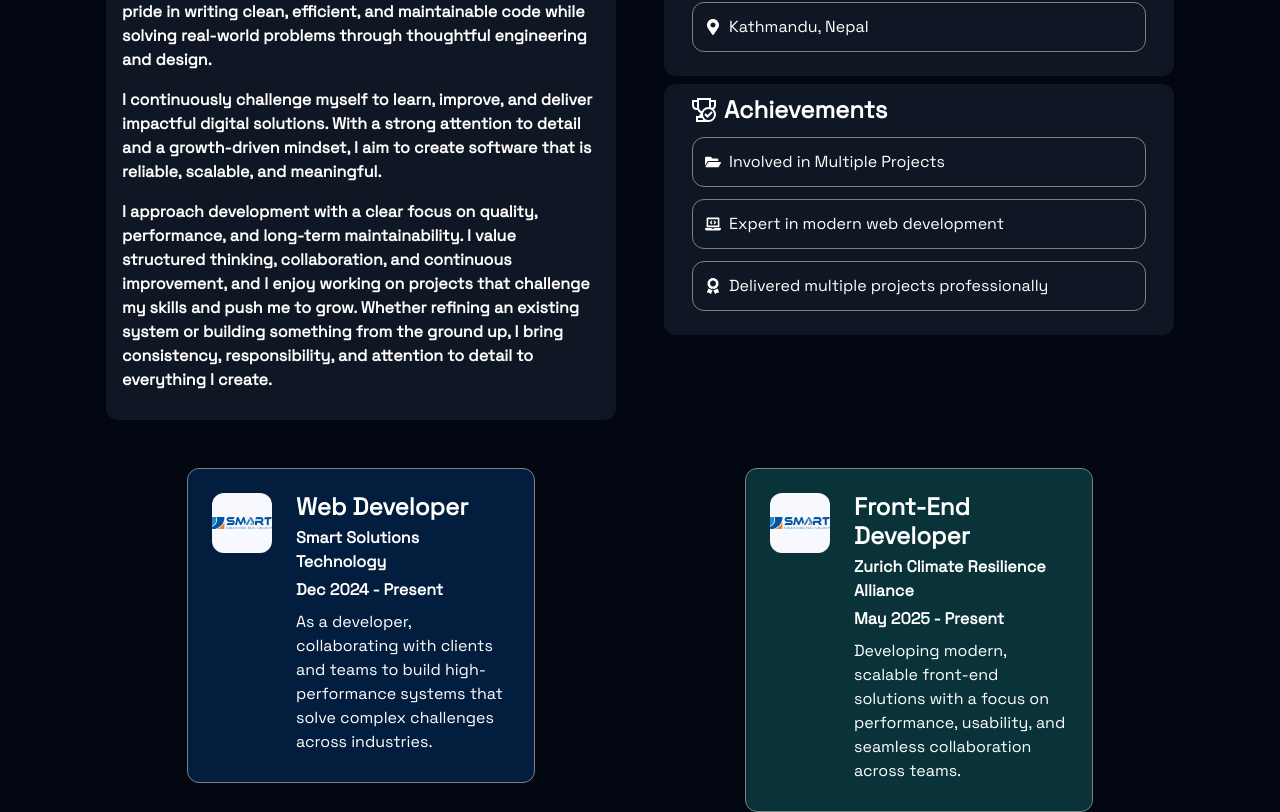
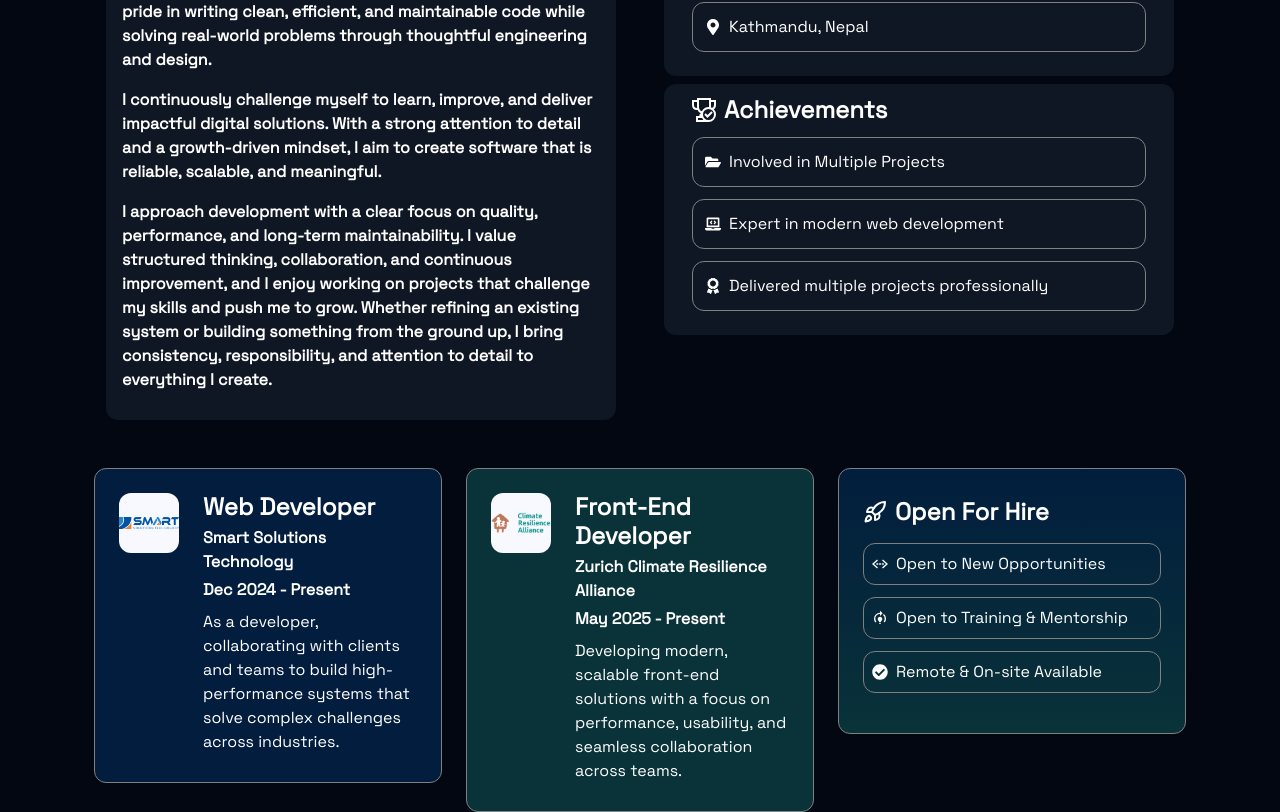
Before and after one commit to Nishant2056/Portfolio, a React (Vite) app: page / in a window 1280 px wide. Shown: the part 1165-1977 px from the top of the page. Built offline with nearby package versions, Linux system fonts and the light colour scheme.

Commit message:
about section updated

```diff
--- a/src/components/about/About.jsx
+++ b/src/components/about/About.jsx
@@ -1,9 +1,20 @@
 import css from "./About.module.css";
-import DescriptionConnect from "./DescriptionConnect";
 import DescriptionOne from "./DescriptionOne";
-import Achievement from "./Achievement";
+import InfoList from "./InfoList";
 import SmartSolutions from "./SmartSolutions";
 import SmartSolutionsLogo from "../../assets/Smart-solutions-logo.png";
+import ZcraLogo from "../../assets/zcralogo.png";
+import { IoIosMailUnread } from "react-icons/io";
+import Hire from "./Hire";
+import {
+  FaGlobe,
+  FaMapMarkerAlt,
+  FaFolderOpen,
+  FaLaptopCode,
+  FaAward,
+} from "react-icons/fa";
+import { VscDebugDisconnect } from "react-icons/vsc";
+import { GrAchievement } from "react-icons/gr";
 
 const About = () => {
   const smartSolutionsData = [
@@ -22,8 +33,34 @@ const About = () => {
       date: "May 2025 - Present",
       description:
         "Developing modern, scalable front-end solutions with a focus on performance, usability, and seamless collaboration across teams.",
-      logo: SmartSolutionsLogo,
+      logo: ZcraLogo,
       bgColor: "rgb(23,153,148,0.3) ",
+    },
+  ];
+
+  const infoListsData = [
+    {
+      title: "Let's Connect",
+      icon: <VscDebugDisconnect />,
+      items: [
+        { name: "bhurtelnishant@gmail.com", icon: <IoIosMailUnread /> },
+        { name: "nishantbhurtel.com.np", icon: <FaGlobe /> },
+        { name: "Kathmandu, Nepal", icon: <FaMapMarkerAlt /> },
+      ],
+      duration: "600",
+    },
+    {
+      title: "Achievements",
+      icon: <GrAchievement />,
+      items: [
+        { name: "Involved in Multiple Projects", icon: <FaFolderOpen /> },
+        { name: "Expert in modern web development", icon: <FaLaptopCode /> },
+        {
+          name: "Delivered multiple projects professionally",
+          icon: <FaAward />,
+        },
+      ],
+      duration: "800",
     },
   ];
 
@@ -46,12 +83,11 @@ const About = () => {
             <DescriptionOne />
           </div>
           <div className="col-md-6 d-flex flex-column gap-2 p-4">
-            <div className={`${css.connection}`}>
-              <DescriptionConnect />
-            </div>
-            <div className={`${css.connection}`}>
-              <Achievement />
-            </div>
+            {infoListsData.map((info, index) => (
+              <div key={index} className={`${css.connection}`}>
+                <InfoList data={info} />
+              </div>
+            ))}
           </div>
         </div>
       </div>
@@ -60,6 +96,7 @@ const About = () => {
           {smartSolutionsData.map((data, index) => (
             <SmartSolutions key={index} data={data} />
           ))}
+          <Hire />
         </div>
       </div>
     </section>
--- /dev/null
+++ b/src/components/about/Hire.jsx
@@ -0,0 +1,55 @@
+import css from "./Hire.module.css";
+import { LuRocket } from "react-icons/lu";
+import { useContext } from "react";
+import { ThemeChangeContext } from "../../store/themeChangeStore.jsx";
+import { FaCheckCircle } from "react-icons/fa";
+import { MdModelTraining } from "react-icons/md";
+import { IoCodeWorkingSharp } from "react-icons/io5";
+
+const Hire = () => {
+  const { theme } = useContext(ThemeChangeContext);
+  const style = {
+    color: theme === "light" ? "#000000" : "#ffffff",
+    backgroundColor: "transparent",
+    textAlign: "left",
+    border: "1px solid gray",
+    borderRadius: "12px",
+    marginBottom: "12px",
+  };
+
+  const hireItems = [
+    { id: 1, icon: IoCodeWorkingSharp, text: "Open to New Opportunities" },
+    { id: 2, icon: MdModelTraining, text: "Open to Training & Mentorship" },
+    { id: 3, icon: FaCheckCircle, text: "Remote & On-site Available" },
+  ];
+
+  return (
+    <div className="col-md-4">
+      <div
+        className={` ${css.hireMe} d-flex gap-2 p-4 justify-content-center align-items-start flex-column`}
+      >
+        <h4 className="d-flex gap-2 align-items-center fw-bold">
+          <LuRocket />
+          Open For Hire
+        </h4>
+        <ul className="list-group list-group-flush">
+          {hireItems.map((item) => {
+            const IconComponent = item.icon;
+            return (
+              <li
+                key={item.id}
+                className="list-group-item d-flex gap-2 align-items-center p-2"
+                style={style}
+              >
+                <IconComponent />
+                {item.text}
+              </li>
+            );
+          })}
+        </ul>
+      </div>
+    </div>
+  );
+};
+
+export default Hire;
--- /dev/null
+++ b/src/components/about/Hire.module.css
@@ -0,0 +1,10 @@
+.hireMe{
+  border: 1px solid gray;
+  border-radius: 12px;
+  background: linear-gradient(to bottom, rgba(0,84,163,0.3), rgba(23,153,148,0.3));
+  min-height: 266px;
+
+}
+.hireMe ul{
+  width: 100%;
+}
--- /dev/null
+++ b/src/components/about/InfoList.jsx
@@ -0,0 +1,40 @@
+import { useContext } from "react";
+import { ThemeChangeContext } from "../../store/themeChangeStore.jsx";
+import css from "./DescriptionConnect.module.css";
+
+const InfoList = ({ data }) => {
+  const { theme } = useContext(ThemeChangeContext);
+  const listStyle = {
+    color: theme === "light" ? "#000000" : "#ffffff",
+    backgroundColor: "transparent",
+    border: "none",
+    padding: "16px 0",
+  };
+
+  return (
+    <div
+      className="container-fluid"
+      data-aos="fade-down"
+      data-aos-easing="ease-in-out"
+      data-aos-duration={data.duration}
+    >
+      <h4 className="text-start fw-bold d-flex align-items-center gap-2">
+        {data.icon}
+        {data.title}
+      </h4>
+      <ul className="list-group list-group-flush">
+        {data.items.map((item, index) => (
+          <li
+            key={index}
+            className={`${css.connectList} list-group-item text-start d-flex align-items-center gap-2`}
+            style={listStyle}
+          >
+            {item.icon} {item.name}
+          </li>
+        ))}
+      </ul>
+    </div>
+  );
+};
+
+export default InfoList;
--- a/src/components/about/SmartSolutions.jsx
+++ b/src/components/about/SmartSolutions.jsx
@@ -1,4 +1,5 @@
 import css from "./SmartSolutions.module.css";
+import InfoList from "./InfoList";
 
 const SmartSolutions = ({ data }) => {
   const style = {
@@ -6,7 +7,7 @@ const SmartSolutions = ({ data }) => {
   };
 
   return (
-    <div className={`${css.workplace} container-fluid col-md-4`}>
+    <div className={`${css.workplace} col-md-4`}>
       <div
         className={`${css.first} d-flex gap-4 align-items-start p-4`}
         style={style}
@@ -19,6 +20,7 @@ const SmartSolutions = ({ data }) => {
           <p className="text-start mb-1 fw-bold">{data.company}</p>
           <p className="text-start mb-2 fw-bold">{data.date}</p>
           <p className="text-start mb-1">{data.description}</p>
+          {data.infoList && <InfoList data={data.infoList} />}
         </div>
       </div>
     </div>
--- a/src/components/about/SmartSolutions.module.css
+++ b/src/components/about/SmartSolutions.module.css
@@ -1,3 +1,6 @@
+.workplace{
+  min-height: 266px;
+}
 .workplace img{
   width: 60px;
   height: 60px;
```
Also changed, not shown: src/assets/zcralogo.png (added).
